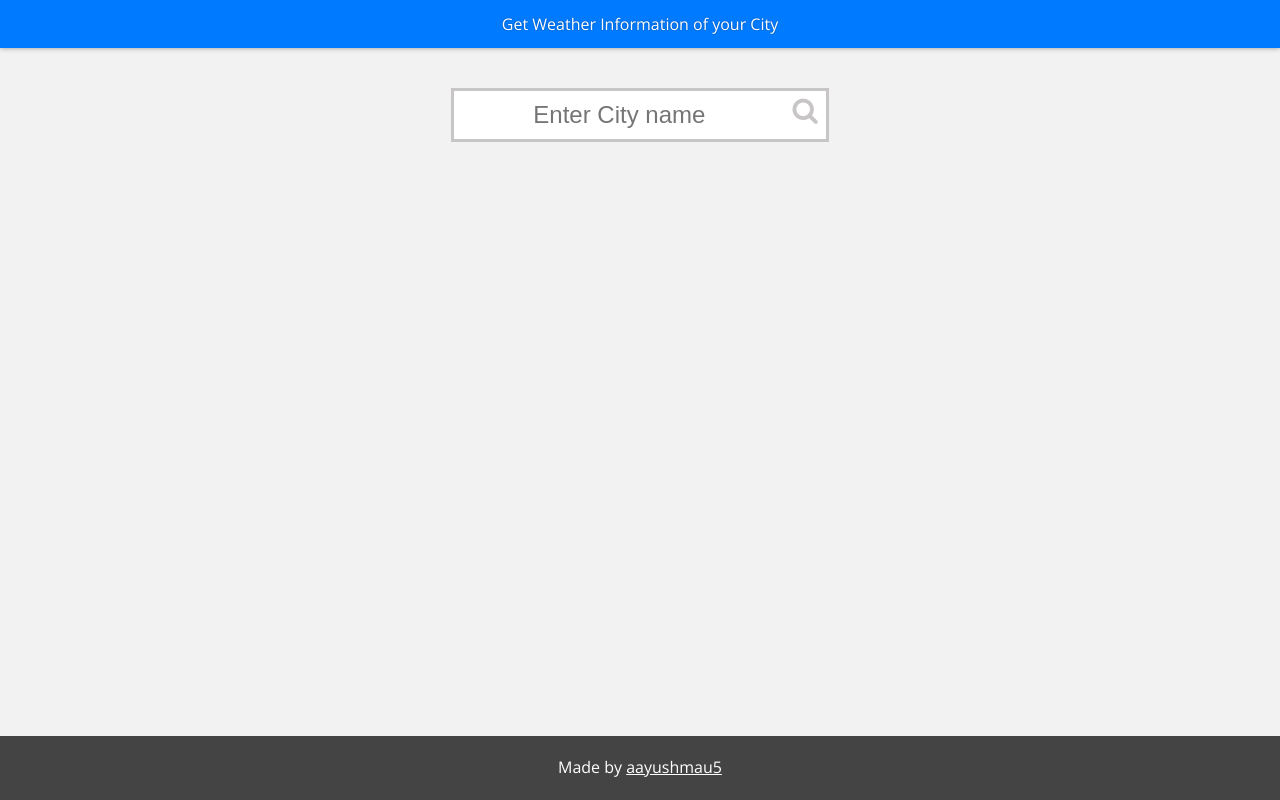
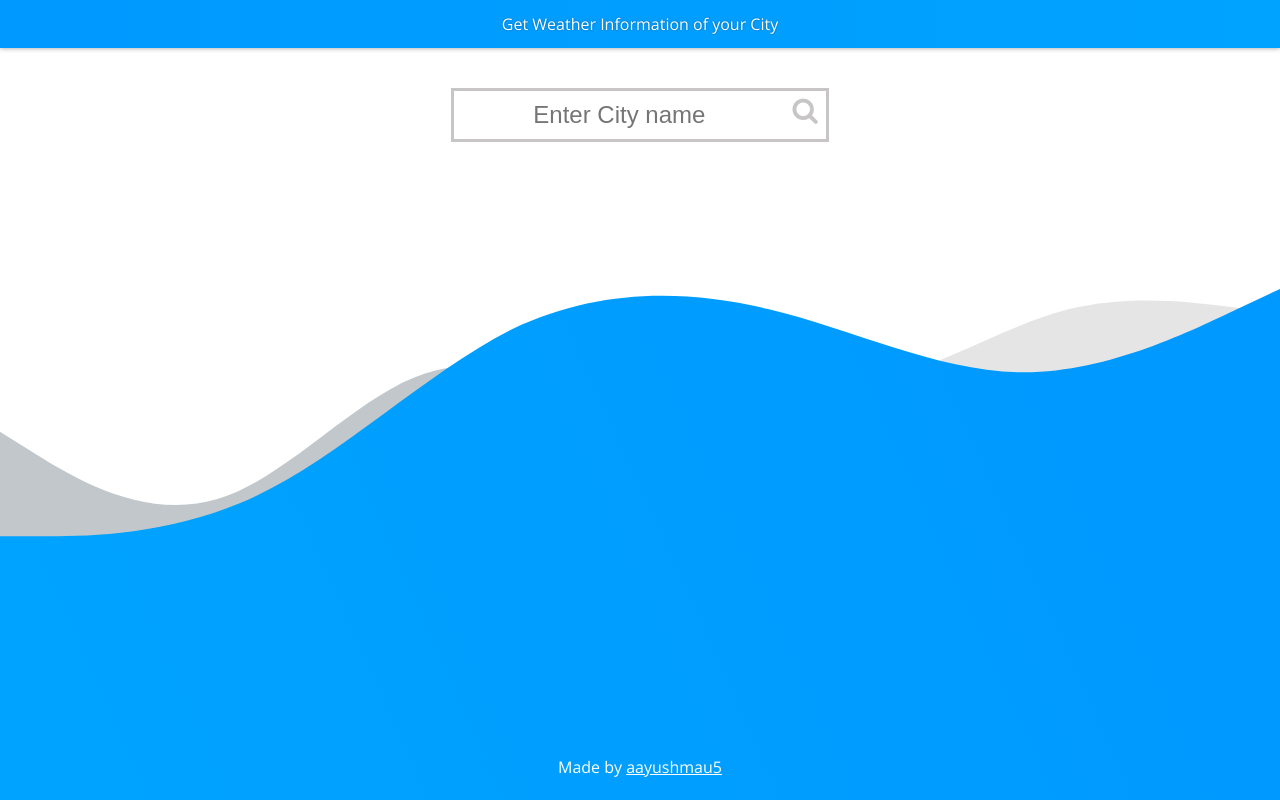
Before and after one commit to aayushmau5/responsive-weather, a plain HTML site: page index.html in a window 1280 px wide. Drawn offline with nearby package versions, Linux system fonts and the light colour scheme.

Commit message:
Use svg as background

```diff
--- a/scss/style.scss
+++ b/scss/style.scss
@@ -7,7 +7,10 @@
 }
 
 body {
-  background: #f2f2f2;
+  background: url(../svg/image.svg);
+  background-repeat: no-repeat;
+  background-attachment: fixed;
+  background-size: cover;
   height: 100vh;
   display: flex;
   flex-direction: column;
@@ -15,7 +18,11 @@ body {
 }
 
 header {
-  background: #007bff;
+  background: linear-gradient(
+    90deg,
+    rgba(0, 153, 255, 1) 0%,
+    rgba(0, 163, 255, 1) 100%
+  );
   color: white;
   box-shadow: 0 0 5px rgba(0, 0, 0, 0.4);
   height: 4rem;
@@ -44,14 +51,14 @@ main {
 
   .warning {
     margin-top: 20px;
-    background-color: rgb(229, 143, 143);
+    background-color: #ec8585;
     color: white;
     max-width: 500px;
     text-align: center;
     padding: 20px;
     font-size: 24px;
     font-weight: 800;
-    border: 3px solid rgb(177, 91, 91);
+    border: 3px solid #f5cccc;
     border-radius: 5px;
     transition: all 0.5s;
     display: none;
@@ -155,7 +162,7 @@ footer {
   width: 100%;
   padding: 20px;
   text-align: center;
-  background: rgb(68, 68, 68);
+  background: transparent;
   color: white;
 
   a {
```
Also changed, not shown: css/style.css, svg/image.svg (added).
